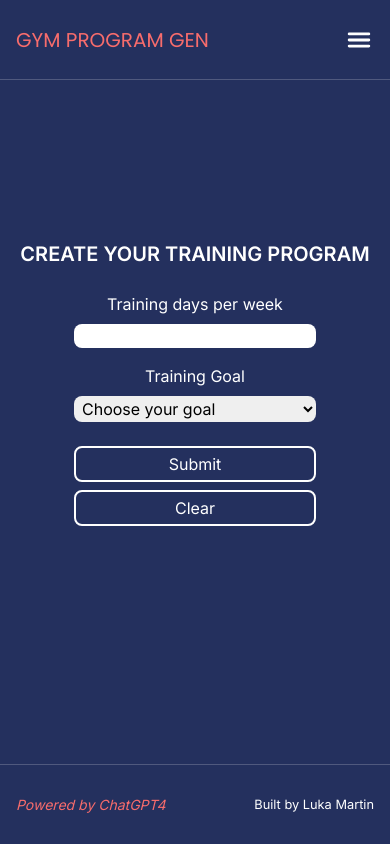
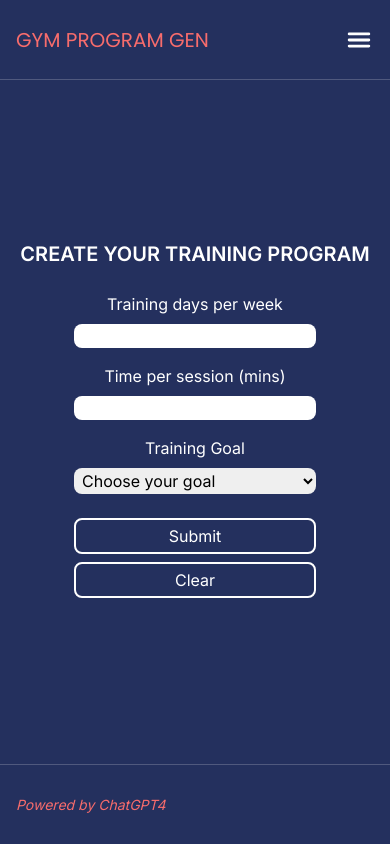
Before and after one commit to LukaMartin/gym-program-generator, a Next.js app: page / in a window 390 px wide. Built offline with nearby package versions, Linux system fonts and the light colour scheme.

Commit message:
Add training session time input field. Add animations to form buttons. Update useGetTrainingProgram hook.

```diff
--- a/src/app/api/openai/training-program/route.ts
+++ b/src/app/api/openai/training-program/route.ts
@@ -8,13 +8,17 @@ const openai = new OpenAI({
 export const runtime = "edge";
 
 export async function POST(res: Request) {
-  const { trainingDays, trainingGoal } = await res.json();
+  const { trainingDays, sessionTime, trainingGoal } = await res.json();
 
   const response = await openai.chat.completions.create({
     messages: [
       {
         role: "user",
-        content: `Provide valid JSON output. I would please like some help making a gym program. I would like to go to the gym ${trainingDays} days a week. My goal is ${trainingGoal}. Please use the following structure for the data.`
+        content: `Provide valid JSON output. I would please like some help making a gym program. I would like to go to the gym ${trainingDays} days a week. My goal is ${trainingGoal}. I can train for ${sessionTime} minutes per session.`
+      },
+      {
+        role: "user",
+        content: "Please use the following structure for the data."
       },
       {
         role: "user",
--- a/src/app/components/ExerciseInstrctionsForm.tsx
+++ b/src/app/components/ExerciseInstrctionsForm.tsx
@@ -22,7 +22,7 @@ export default function ExerciseInstrctionsForm({
       <button
         type="submit"
         className={clsx(
-          "md:text-xl mt-2 p-1 border-2 border-white rounded-lg hover:bg-blue",
+          "md:text-xl mt-2 p-1 border-2 border-white rounded-lg hover:bg-blue active:animate-shrinkOnClick",
           {
             "bg-blue": isLoading,
             "bg-navy": !isLoading,
@@ -33,7 +33,7 @@ export default function ExerciseInstrctionsForm({
       </button>
       <button
         type="button"
-        className="md:text-xl mt-2 p-1 border-2 border-white rounded-lg hover:bg-blue"
+        className="md:text-xl mt-2 p-1 border-2 border-white rounded-lg hover:bg-blue active:animate-shrinkOnClick"
         onClick={() => {
           setSearchText("");
           setExerciseInstructions(null);
--- a/src/app/components/Footer.tsx
+++ b/src/app/components/Footer.tsx
@@ -2,7 +2,6 @@ export default function Footer() {
   return (
     <footer className="flex justify-between items-center h-20 mt-auto px-4 md:px-8 border-t border-white/20">
         <p className="text-light-red text-sm md:text-lg italic">Powered by ChatGPT4</p>
-        <small>Built by Luka Martin</small>
     </footer>
   )
 }
--- a/src/app/components/TrainingProgramContainer.tsx
+++ b/src/app/components/TrainingProgramContainer.tsx
@@ -7,9 +7,10 @@ import TrainingProgramTable from "./TrainingProgramTable";
 
 export default function TrainingProgramContainer() {
   const [trainingDays, setTrainingDays] = useState("");
+  const [sessionTime, setSessionTime] = useState("");
   const [goalOption, setGoalOption] = useState("");
   const { getTrainingProgram, isLoading, trainingProgram, setTrainingProgram } =
-    useGetTrainingProgram(trainingDays, goalOption);
+    useGetTrainingProgram(trainingDays, sessionTime, goalOption);
 
   const handleSubmit = (e: React.FormEvent<HTMLFormElement>) => {
     e.preventDefault();
@@ -22,6 +23,8 @@ export default function TrainingProgramContainer() {
       <TrainingProgramForm
         trainingDays={trainingDays}
         setTrainingDays={setTrainingDays}
+        sessionTime={sessionTime}
+        setSessionTime={setSessionTime}
         setGoalOption={setGoalOption}
         setTrainingProgram={setTrainingProgram}
         handleSubmit={handleSubmit}
--- a/src/app/components/TrainingProgramForm.tsx
+++ b/src/app/components/TrainingProgramForm.tsx
@@ -4,6 +4,8 @@ import { clsx } from "clsx";
 export default function TrainingProgramForm({
   trainingDays,
   setTrainingDays,
+  sessionTime,
+  setSessionTime,
   setGoalOption,
   setTrainingProgram,
   handleSubmit,
@@ -22,8 +24,23 @@ export default function TrainingProgramForm({
         id="days-per-week"
         name="days-per-week"
         maxLength={1}
-        pattern="[1-7]"
+        pattern="[1-7]+"
         title="Choose a number between 1 and 7."
+        required
+      />
+      <label className="md:text-xl text-center" htmlFor="session-time">
+        Time per session (mins)
+      </label>
+      <input
+        onChange={(e) => setSessionTime(e.target.value)}
+        value={sessionTime}
+        className="rounded-lg outline-none ring-light-red focus:ring-2 text-black mt-2 mb-4 px-1 md:px-2 md:py-[0.125rem]"
+        type="text"
+        id="session-time"
+        name="session-time"
+        maxLength={3}
+        pattern="[0-9]+"
+        title="Only enter numbers."
         required
       />
       <label className="md:text-xl text-center" htmlFor="training-goal">
@@ -47,7 +64,7 @@ export default function TrainingProgramForm({
       </select>
       <button
         className={clsx(
-          "md:text-xl mt-2 p-1 border-2 border-white rounded-lg hover:bg-blue",
+          "md:text-xl mt-2 p-1 border-2 border-white rounded-lg hover:bg-blue active:animate-shrinkOnClick",
           {
             "bg-blue": isLoading,
             "bg-navy": !isLoading,
@@ -58,7 +75,7 @@ export default function TrainingProgramForm({
         Submit
       </button>
       <button
-        className="md:text-xl mt-2 p-1 border-2 border-white rounded-lg hover:bg-blue"
+        className="md:text-xl mt-2 p-1 border-2 border-white rounded-lg hover:bg-blue active:animate-shrinkOnClick"
         type="reset"
         onClick={() => {
           setTrainingDays("");
--- a/src/app/hooks/useGetTrainingProgram.ts
+++ b/src/app/hooks/useGetTrainingProgram.ts
@@ -3,13 +3,14 @@ import { TTrainingProgram } from "../lib/types";
 
 export default function useGetTrainingProgram(
   trainingDays: string,
+  sessionTime: string,
   trainingGoal: string
 ) {
   const [trainingProgram, setTrainingProgram] = useState<TTrainingProgram[] | null>(null);
   const [isLoading, setIsLoading] = useState(false);
 
   const getTrainingProgram = async () => {
-    if (!trainingDays || !trainingGoal) {
+    if (!trainingDays || !sessionTime || !trainingGoal) {
       return;
     }
 
@@ -22,6 +23,7 @@ export default function useGetTrainingProgram(
       },
       body: JSON.stringify({
         trainingDays: trainingDays,
+        sessionTime: sessionTime,
         trainingGoal: trainingGoal,
       }),
     });
--- a/src/app/lib/types.ts
+++ b/src/app/lib/types.ts
@@ -1,6 +1,8 @@
 export type TrainingProgramFormProps = {
   trainingDays: string;
   setTrainingDays: (day: string) => void;
+  sessionTime: string;
+  setSessionTime: (time: string) => void;
   setGoalOption: (goal: string) => void;
   setTrainingProgram: (program: TTrainingProgram[] | null) => void;
   handleSubmit: (event: React.FormEvent<HTMLFormElement>) => void;
--- a/tailwind.config.ts
+++ b/tailwind.config.ts
@@ -12,7 +12,16 @@ const config: Config = {
         "navy": "#24305e",
         "blue": "#30407F",
         "light-red": "#f76c6c"
-      }
+      },
+      keyframes: {
+        shrinkOnClick: {
+          "0%": { transform: "scale(1)", opacaity: "1" },
+          "100%": { transform: "scale(0.9)", opactiy: "1" },
+        }
+      },
+      animation: {
+        shrinkOnClick: "shrinkOnClick 0.2s 1 forwards",
+      },
     },
   },
   plugins: [],
```
